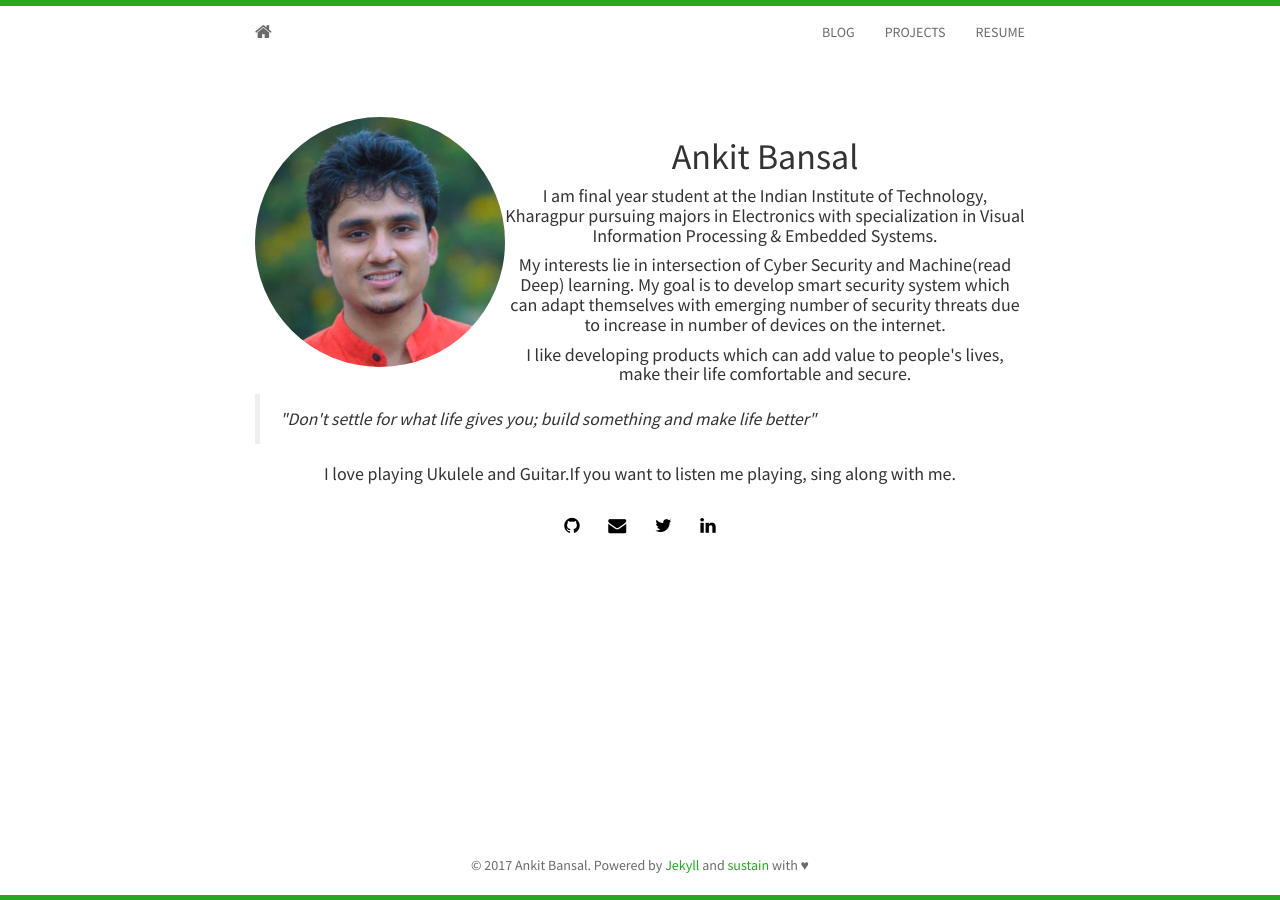
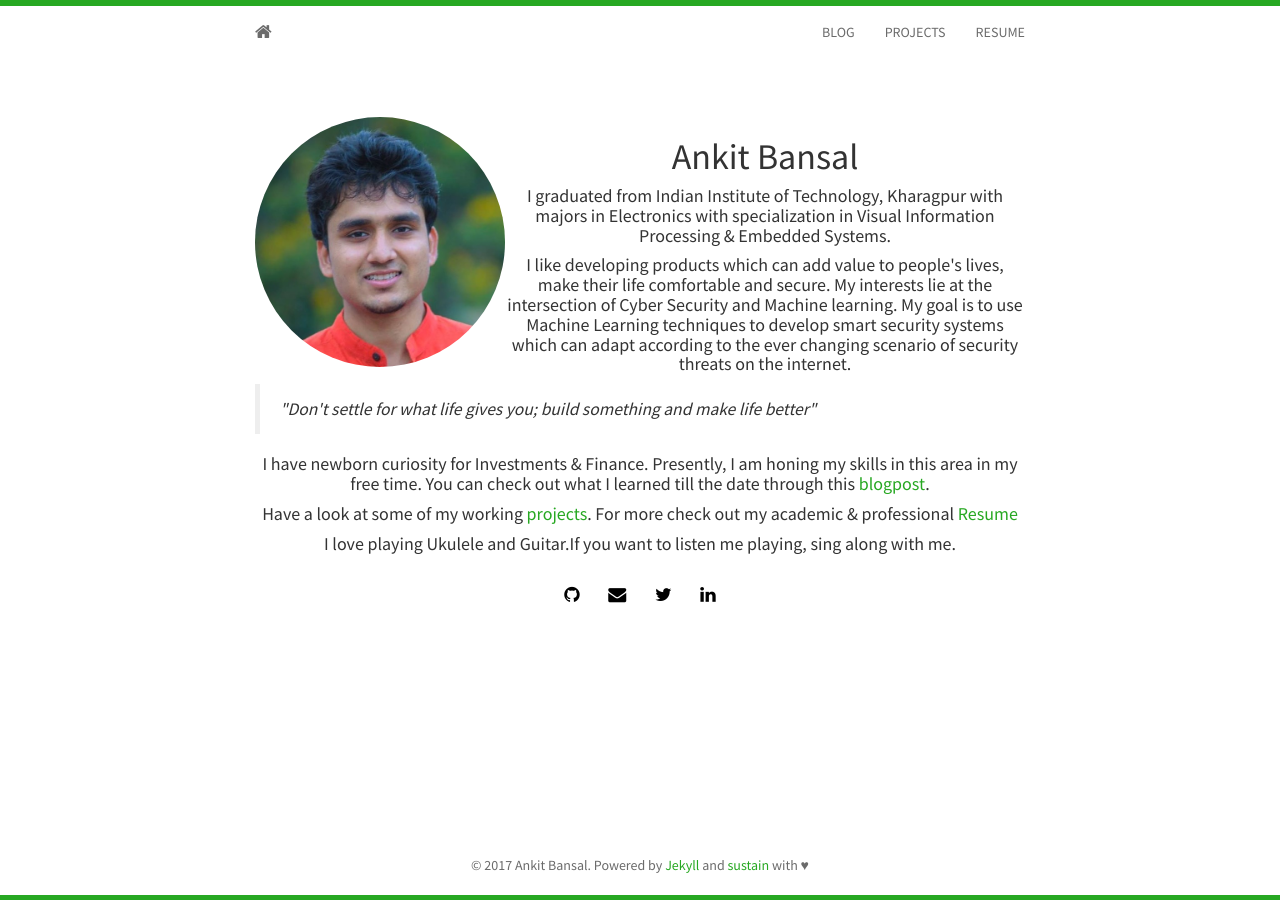
Before and after one commit to ankiteciitkgp/ankiteciitkgp.github.io, a Jekyll site: the page built from index.html, in a window 1280 px wide. Built offline with Jekyll 4.4.1, drawn with Linux system fonts in a browser that asks for light colours; nearby versions of some CDN libraries; the list of posts is cut into pages by our own code.

Commit message:
Intro updated

```diff
--- a/index.html
+++ b/index.html
@@ -10,25 +10,21 @@ layout: home
 	  </div>
 	  	<h1>{{ site.author }}</h1>
 	  	<h4>
-	  		I am final year student at the Indian Institute of Technology, Kharagpur pursuing majors in Electronics with specialization in Visual Information Processing & Embedded Systems.
+	  		I graduated from Indian Institute of Technology, Kharagpur with majors in Electronics with specialization in Visual Information Processing & Embedded Systems.
 	    </h4>
 	    <h4>
-	    	My interests lie in intersection of Cyber Security and Machine(read Deep) learning. My goal is to develop smart security system which can adapt themselves with emerging number of security threats due to increase in number of devices on the internet.
-	    </h4>
-	    <h4>
-	    	I like developing products which can add value to people's lives, make their life comfortable and secure.
+	    	I like developing products which can add value to people's lives, make their life comfortable and secure. My interests lie at the intersection of Cyber Security and Machine learning. My goal is to use Machine Learning techniques to develop smart security systems which can adapt according to the ever changing scenario of security threats on the internet.
 	    </h4>
 	  <div class="blogpost">
 		<blockquote>
   			<p><em>"Don't settle for what life gives you; build something and make life better"</em></p>
 		</blockquote>
 	  </div>
-	    <!--h4>
-	    	I have newborn curiosity about Investments & Finance. Presently, I am honing my skills in this area in my free time. You can check out what I learned till the date through this <a href="{{ site.baseurl }}post1.html">blogpost</a>.
-
-	  <!--Have a look at some of my working <a href="{{ site.baseurl }}projects.html"> projects</a>.
-	  For more check out my academic &amp; professional <a href="{{ site.baseurl }}vitae.html">Resume</a>
-	  Contact me at <a href="http://twitter.com/{{ site.twitter }}">@{{ site.twitter }}</a> or by <a href="mailto:{{ site.email }}">email</a-->
+	    <h4>
+	    	I have newborn curiosity for Investments & Finance. Presently, I am honing my skills in this area in my free time. You can check out what I learned till the date through this <a href="{{ site.baseurl }}post1.html">blogpost</a>.
+	    </h4>
+	    <h4>
+	  		Have a look at some of my working <a href="{{ site.baseurl }}projects.html"> projects</a>. 	For more check out my academic &amp; professional <a href="{{ site.baseurl }}vitae.html">Resume</a>
 	  	</h4>
 	  	<h4>
 	  		I love playing Ukulele and Guitar.If you want to listen me playing, sing along with me.
```
Also changed, not shown: _posts/2017-03-11-post1.md (+1 -1 lines). Lines whose indentation alone changed are shown as unchanged.
